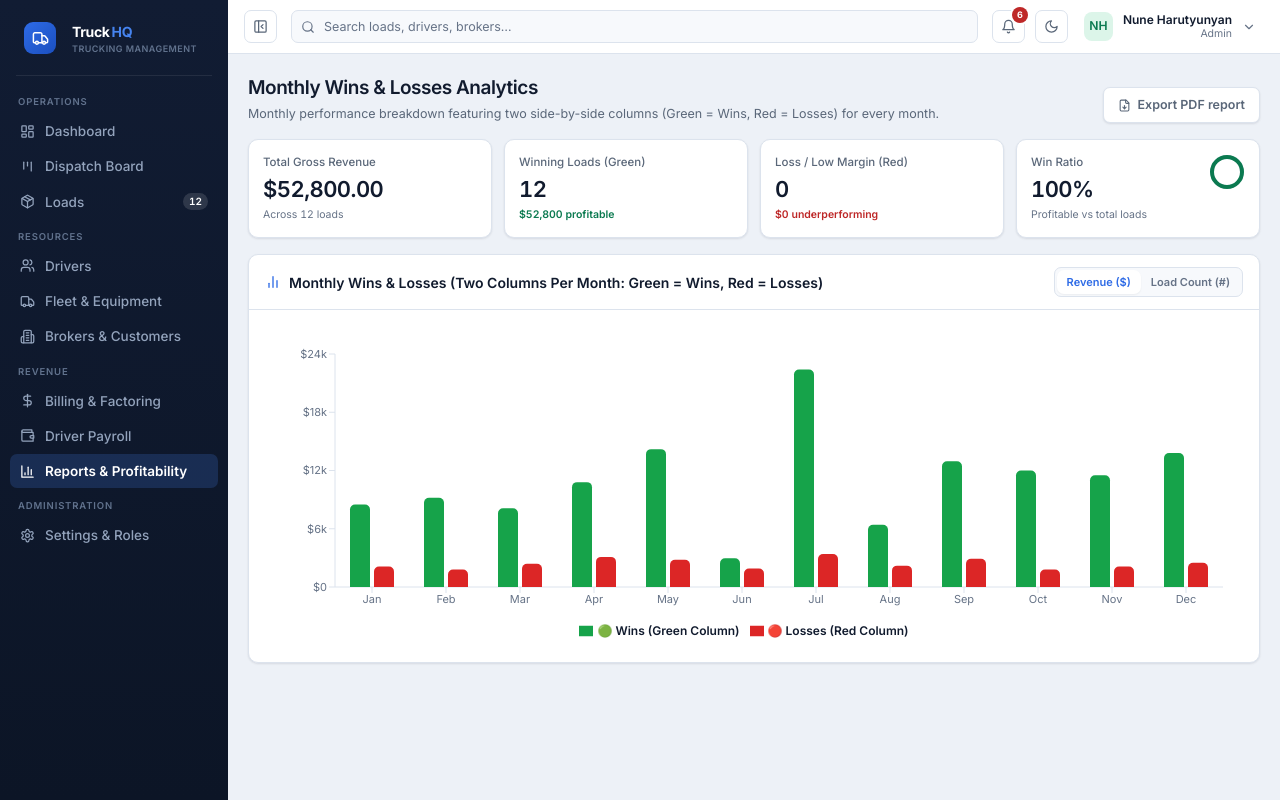
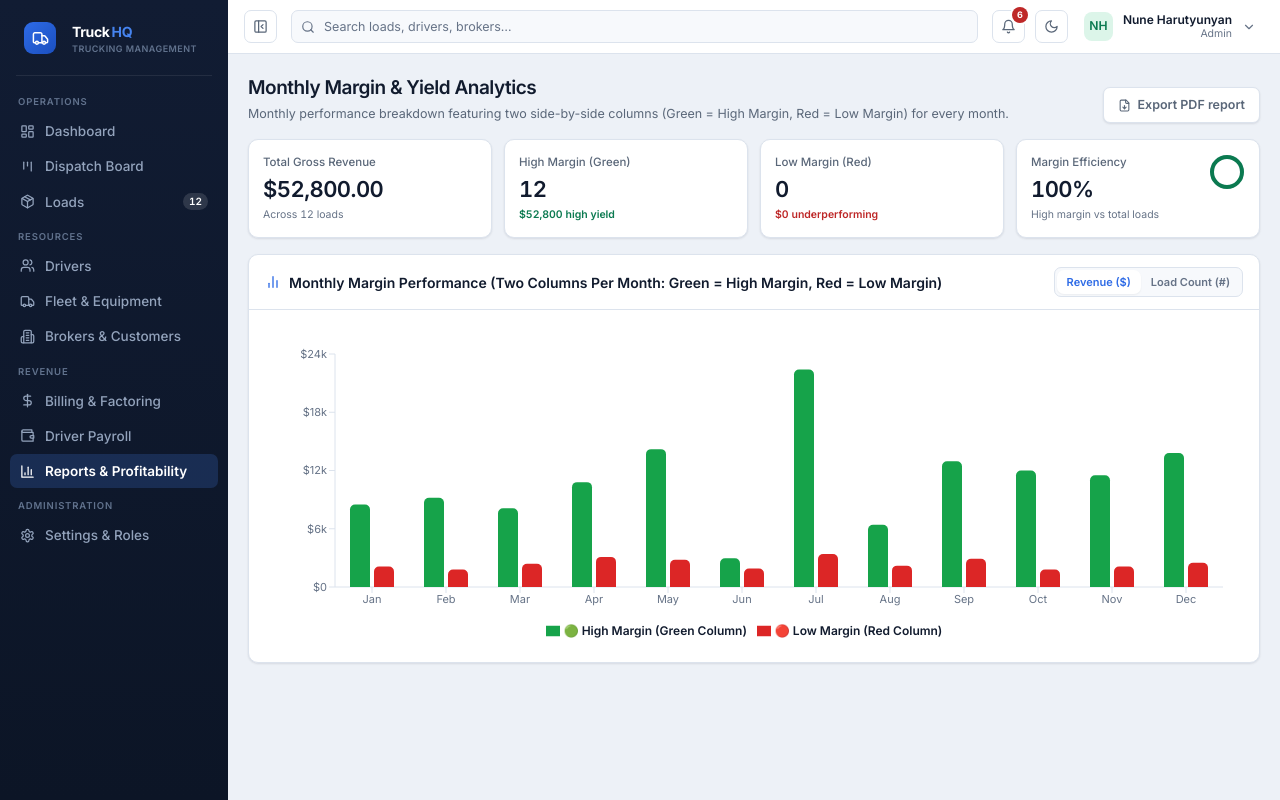
Before and after one commit to TruckFlow-TMS/Truckflow, a React (Vite) app: page / in a window 1280 px wide. Both pictures are taken after a click on the button "Reports & Profitability". Built offline with nearby package versions, Linux system fonts and the light colour scheme.

Commit message:
refactor(reports): update reports terminology to High Margin vs Low Margin

```diff
--- a/src/components/reports/ReportsView.tsx
+++ b/src/components/reports/ReportsView.tsx
@@ -35,9 +35,9 @@ export const ReportsView: React.FC<ReportsViewProps> = ({ loads }) => {
   const [metricMode, setMetricMode] = useState<'revenue' | 'count'>('revenue');
 
   /**
-   * Evaluate Win vs Loss for a load:
-   * Win: RPM >= $3.20 or net profit >= 0
-   * Loss: RPM < $3.20 or net profit < 0
+   * Evaluate Performance for a load:
+   * High Margin (Win): RPM >= $3.20 or net profit >= 0
+   * Low Margin (Underperforming): RPM < $3.20 or net profit < 0
    */
   const evaluateLoad = (l: Load) => {
     const rate = l.rateMinor / 100;
@@ -62,7 +62,7 @@ export const ReportsView: React.FC<ReportsViewProps> = ({ loads }) => {
 
   /**
    * Build Monthly Data:
-   * For EVERY MONTH, calculates two columns: WINS (Green) and LOSSES (Red) side-by-side.
+   * For EVERY MONTH, calculates two columns: HIGH MARGIN (Green) and LOW MARGIN (Red) side-by-side.
    */
   const monthlyData = MONTHS.map((m, idx) => {
     // Standard baseline distribution for full 12-month visual rendering
@@ -111,9 +111,9 @@ export const ReportsView: React.FC<ReportsViewProps> = ({ loads }) => {
     const summary = [
       ['Gross revenue', usd(grossRevenue)],
       ['Total loads', String(loads.length)],
-      ['Winning loads (Green)', String(winningLoads.length)],
-      ['Loss loads (Red)', String(losingLoads.length)],
-      ['Win rate %', `${winPercentage}%`],
+      ['High Margin Loads (Green)', String(winningLoads.length)],
+      ['Low Margin Loads (Red)', String(losingLoads.length)],
+      ['Margin Efficiency %', `${winPercentage}%`],
     ]
       .map(([k, v]) => `<div class="kpi"><dt>${esc(k)}</dt><dd>${esc(v)}</dd></div>`)
       .join('');
@@ -131,7 +131,7 @@ export const ReportsView: React.FC<ReportsViewProps> = ({ loads }) => {
 
     const html = `<!doctype html>
 <html lang="en"><head><meta charset="utf-8">
-<title>Nune Express — Monthly Wins & Losses Report ${stamp}</title>
+<title>Nune Express — Monthly Margin Performance Report ${stamp}</title>
 <style>
   @page { size: letter landscape; margin: 14mm; }
   * { box-sizing: border-box; }
@@ -155,17 +155,17 @@ export const ReportsView: React.FC<ReportsViewProps> = ({ loads }) => {
 </style></head>
 <body>
   <header>
-    <h1>Monthly Wins &amp; Losses Comparison Report</h1>
-    <p class="meta">Nune Express &middot; generated ${esc(issued.toLocaleString('en-US'))} &middot; 2 columns per month (Green = Wins, Red = Losses)</p>
+    <h1>Monthly Margin &amp; Yield Performance Report</h1>
+    <p class="meta">Nune Express &middot; generated ${esc(issued.toLocaleString('en-US'))} &middot; 2 columns per month (Green = High Margin, Red = Low Margin)</p>
   </header>
   <dl class="kpis">${summary}</dl>
   <table>
-    <caption>Monthly Performance (Wins vs Losses)</caption>
+    <caption>Monthly Performance (High Margin vs Low Margin)</caption>
     <thead><tr>
       <th>Month</th>
-      <th class="num">Wins Column (Green)</th>
-      <th class="num">Losses Column (Red)</th>
-      <th class="num">Net Spread</th>
+      <th class="num">High Margin Column (Green)</th>
+      <th class="num">Low Margin Column (Red)</th>
+      <th class="num">Net Margin Spread</th>
     </tr></thead>
     <tbody>${monthRows}</tbody>
   </table>
@@ -197,14 +197,14 @@ export const ReportsView: React.FC<ReportsViewProps> = ({ loads }) => {
     fontSize: '12px',
     color: cssVar('fg'),
   };
-  const greenColor = '#16a34a'; // Green for Wins
-  const redColor = '#dc2626';   // Red for Losses
+  const greenColor = '#16a34a'; // Green for High Margin
+  const redColor = '#dc2626';   // Red for Low Margin
 
   return (
     <div className="space-y-4">
       <PageHeader
-        title="Monthly Wins & Losses Analytics"
-        subtitle="Monthly performance breakdown featuring two side-by-side columns (Green = Wins, Red = Losses) for every month."
+        title="Monthly Margin & Yield Analytics"
+        subtitle="Monthly performance breakdown featuring two side-by-side columns (Green = High Margin, Red = Low Margin) for every month."
         actions={
           <Button variant="secondary" icon={<FileDown size={13} />} onClick={handleExportPDF}>
             Export PDF report
@@ -220,16 +220,16 @@ export const ReportsView: React.FC<ReportsViewProps> = ({ loads }) => {
           sub={`Across ${loads.length} loads`}
         />
         <StatCard
-          label="Winning Loads (Green)"
+          label="High Margin (Green)"
           value={`${winningLoads.length}`}
           sub={
             <span className="text-pos font-semibold">
-              ${totalWinRevenue.toLocaleString('en-US', { minimumFractionDigits: 0 })} profitable
+              ${totalWinRevenue.toLocaleString('en-US', { minimumFractionDigits: 0 })} high yield
             </span>
           }
         />
         <StatCard
-          label="Loss / Low Margin (Red)"
+          label="Low Margin (Red)"
           value={`${losingLoads.length}`}
           sub={
             <span className="text-danger font-semibold">
@@ -240,9 +240,9 @@ export const ReportsView: React.FC<ReportsViewProps> = ({ loads }) => {
         <StatCard
           variant="ring"
           ringPct={winPercentage}
-          label="Win Ratio"
+          label="Margin Efficiency"
           value={`${winPercentage}%`}
-          sub="Profitable vs total loads"
+          sub="High margin vs total loads"
         />
       </div>
 
@@ -252,7 +252,7 @@ export const ReportsView: React.FC<ReportsViewProps> = ({ loads }) => {
           <div className="flex items-center justify-between w-full">
             <h3 className="text-[14px] font-semibold text-fg flex items-center gap-2">
               <BarChart2 size={16} className="text-accent" />
-              <span>Monthly Wins & Losses (Two Columns Per Month: Green = Wins, Red = Losses)</span>
+              <span>Monthly Margin Performance (Two Columns Per Month: Green = High Margin, Red = Low Margin)</span>
             </h3>
             <div className="inline-flex rounded-ctl bg-surface-2 border border-bd p-0.5 text-[11px]">
               <button
@@ -292,13 +292,13 @@ export const ReportsView: React.FC<ReportsViewProps> = ({ loads }) => {
                   metricMode === 'revenue'
                     ? `$${Number(val).toLocaleString('en-US', { minimumFractionDigits: 2 })}`
                     : `${val} loads`,
-                  name === 'wins' ? 'Wins (Green Column)' : 'Losses (Red Column)',
+                  name === 'wins' ? 'High Margin (Green Column)' : 'Low Margin (Red Column)',
                 ]}
               />
               <Legend
                 formatter={(value: any) => (
                   <span className="text-[12px] font-semibold text-fg">
-                    {value === 'wins' ? '🟢 Wins (Green Column)' : '🔴 Losses (Red Column)'}
+                    {value === 'wins' ? '🟢 High Margin (Green Column)' : '🔴 Low Margin (Red Column)'}
                   </span>
                 )}
               />
```
